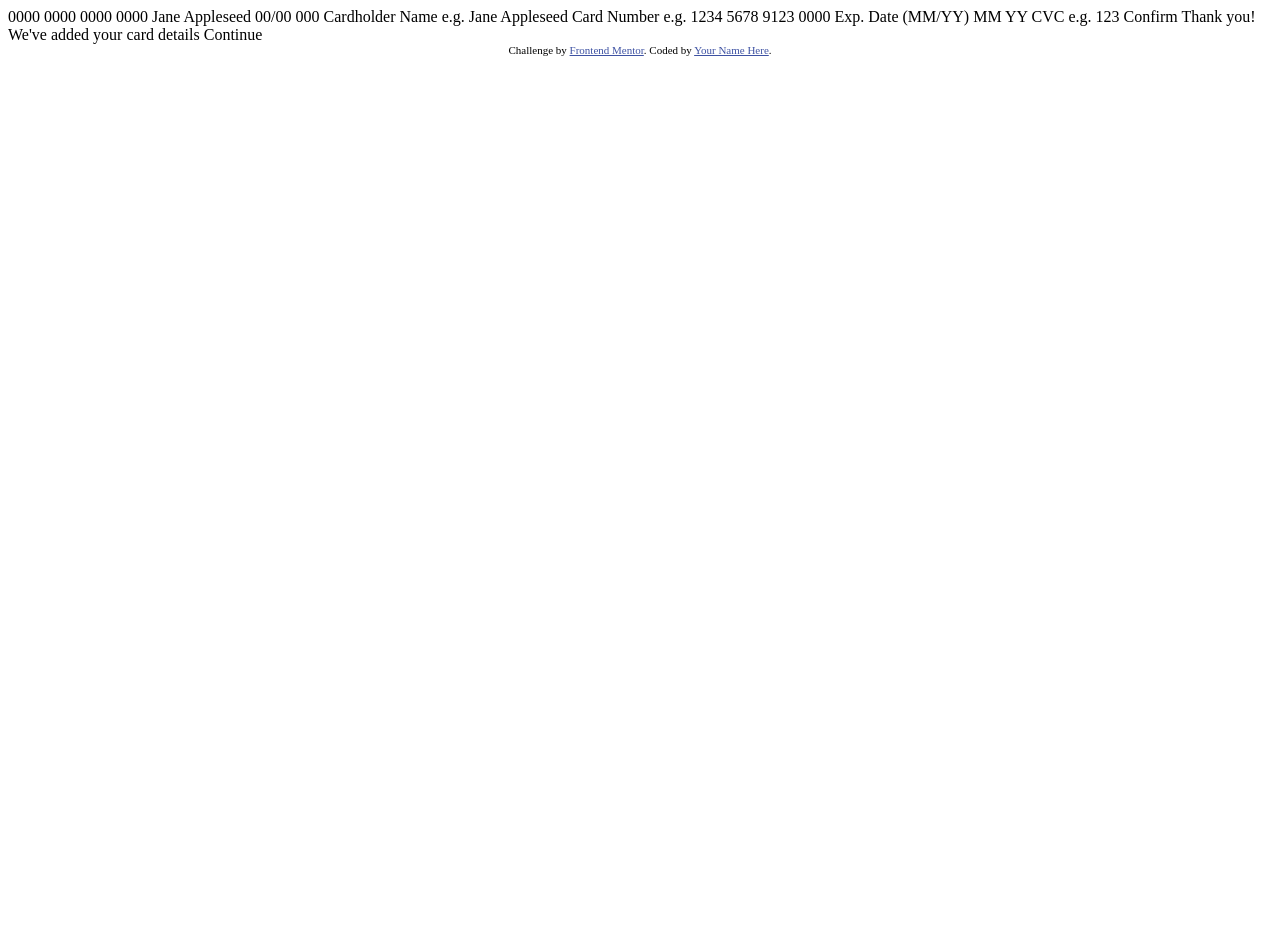
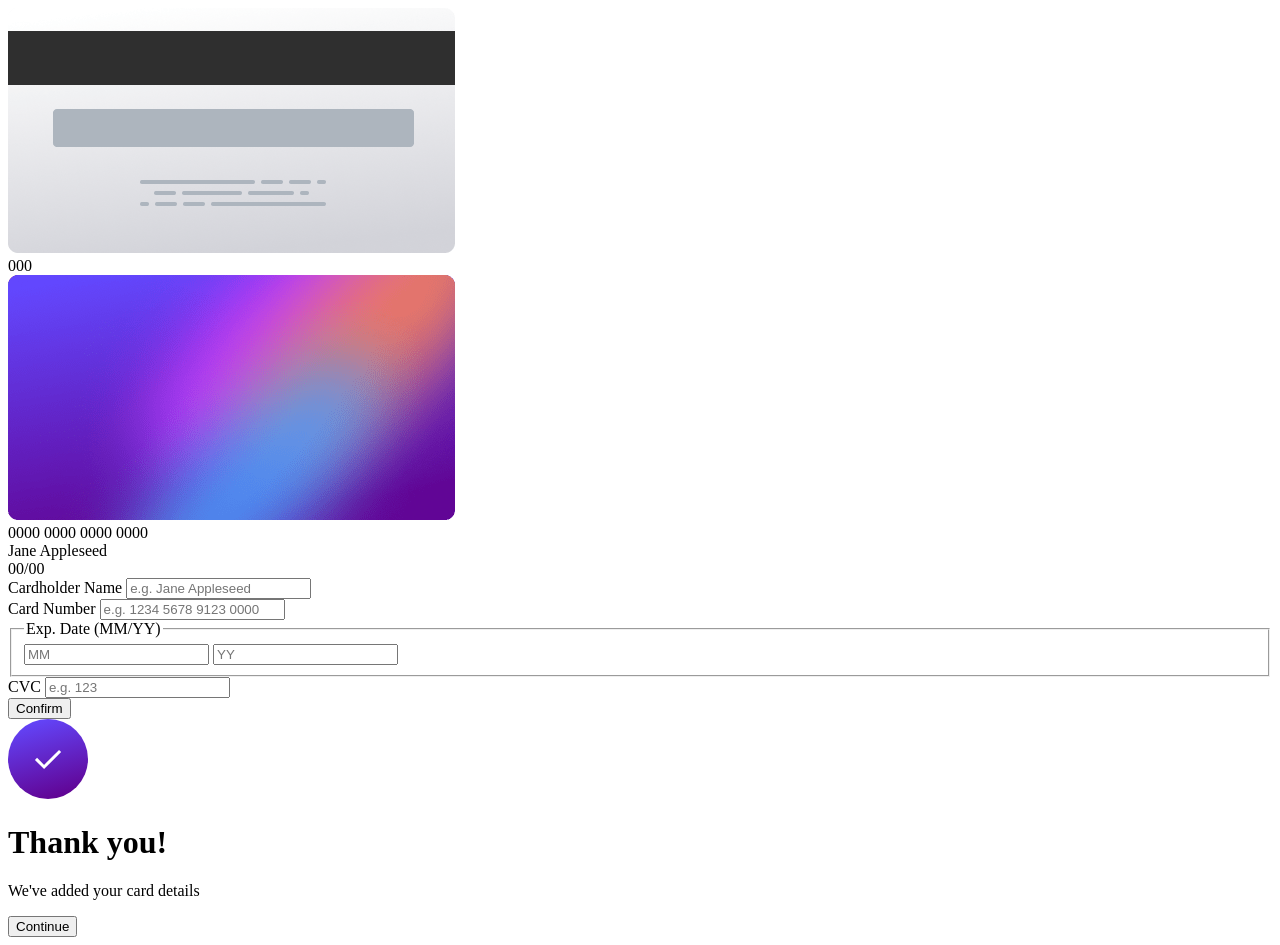
Before and after one commit to MatiasBastarrica/interactive-card-details-form, a plain HTML site: page index.html in a window 1280 px wide. Before the commit the page ends 800 px from the top, so only its background shows below. Drawn offline with Linux system fonts and the light colour scheme.

Commit message:
Write the HTML

```diff
--- a/index.html
+++ b/index.html
@@ -1,51 +1,75 @@
-<!DOCTYPE html>
+<!doctype html>
 <html lang="en">
-<head>
-  <meta charset="UTF-8">
-  <meta name="viewport" content="width=device-width, initial-scale=1.0"> <!-- displays site properly based on user's device -->
+  <head>
+    <meta charset="UTF-8" />
 
-  <link rel="icon" type="image/png" sizes="32x32" href="./images/favicon-32x32.png">
+    <link
+      rel="icon"
+      type="image/png"
+      sizes="32x32"
+      href="./images/favicon-32x32.png"
+    />
 
-  <title>Frontend Mentor | Interactive card details form</title>
-
-  <!-- Feel free to remove these styles or customise in your own stylesheet 👍 -->
-  <style>
-    .attribution { font-size: 0.6875rem; text-align: center; }
-    .attribution a { color: hsl(228, 45%, 44%); }
-  </style>
-</head>
-<body>
-
-  0000 0000 0000 0000
-  Jane Appleseed
-  00/00
-
-  000
-
-  Cardholder Name
-  e.g. Jane Appleseed
-
-  Card Number
-  e.g. 1234 5678 9123 0000
-
-  Exp. Date (MM/YY)
-  MM
-  YY
-
-  CVC
-  e.g. 123
-
-  Confirm
-
-  <!-- Completed state start -->
-
-  Thank you!
-  We've added your card details
-  Continue
-
-  <footer class="attribution">
-    Challenge by <a href="https://www.frontendmentor.io?ref=challenge">Frontend Mentor</a>.
-    Coded by <a href="#">Your Name Here</a>.
-  </footer>
-</body>
+    <title>Frontend Mentor | Interactive card details form</title>
+  </head>
+  <body>
+    <div class="card-display">
+      <div class="card-back-container">
+        <img src="./images/bg-card-back.png" alt="" />
+        <div class="card-back__cvc">000</div>
+      </div>
+      <div class="card-front-container">
+        <img src="./images/bg-card-front.png" alt="" />
+        <div class="card-front__number">0000 0000 0000 0000</div>
+        <div class="card-front-details-container">
+          <div class="card-front__name">Jane Appleseed</div>
+          <div class="card-front__expiration-date">00/00</div>
+        </div>
+      </div>
+    </div>
+    <main>
+      <form action="#">
+        <div>
+          <label for="cardholder-name">Cardholder Name</label>
+          <input
+            type="text"
+            name="cardholder-name"
+            placeholder="e.g. Jane Appleseed"
+            id="cardholder-name"
+          />
+        </div>
+        <div>
+          <label for="card-number">Card Number</label>
+          <input
+            type="number"
+            name="card-number"
+            id="card-number"
+            placeholder="e.g. 1234 5678 9123 0000"
+          />
+        </div>
+        <div>
+          <div class="form-row">
+            <div class="form-col">
+              <fieldset>
+                <legend>Exp. Date (MM/YY)</legend>
+                <input type="number" name="month" id="month" placeholder="MM" />
+                <input type="number" name="year" id="year" placeholder="YY" />
+              </fieldset>
+            </div>
+            <div class="form-col">
+              <label for="cvc">CVC</label>
+              <input type="number" name="cvc" id="cvc" placeholder="e.g. 123" />
+            </div>
+          </div>
+        </div>
+        <button type="submit">Confirm</button>
+      </form>
+      <div class="complete-state hidden">
+        <img src="./images/icon-complete.svg" alt="" />
+        <h1>Thank you!</h1>
+        <p>We've added your card details</p>
+        <button type="button">Continue</button>
+      </div>
+    </main>
+  </body>
 </html>
```
